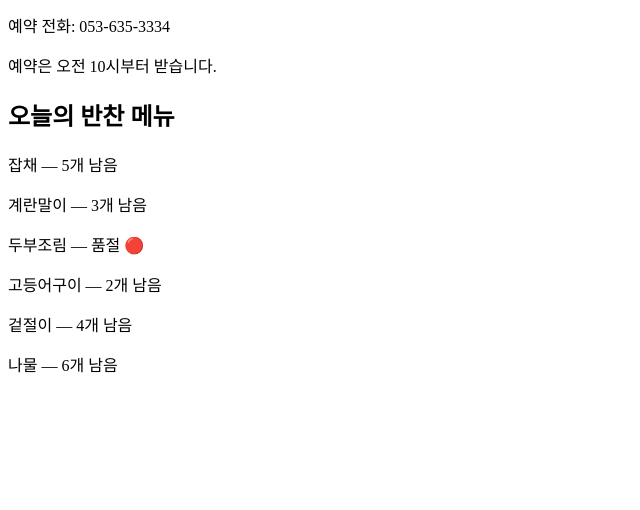
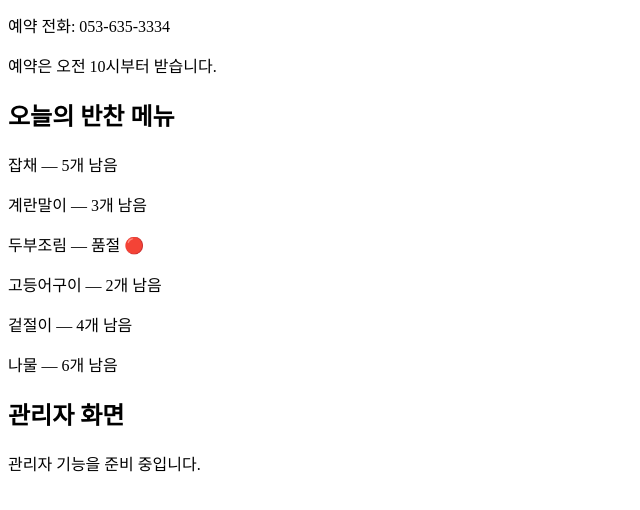
Before and after one commit to kimteahwan0049-beep/minseok-banchan, a plain HTML site: page index.html in a window 1280 px wide. Shown: the part 116-626 px from the top of the page, without its empty margins (0-640 px from the left). Drawn offline with Linux system fonts and the light colour scheme.

Commit message:
Update index.html

```diff
--- a/index.html
+++ b/index.html
@@ -17,5 +17,7 @@
 <p>고등어구이 — 2개 남음</p>
 <p>겉절이 — 4개 남음</p>
 <p>나물 — 6개 남음</p>
+<h2>관리자 화면</h2>
+<p>관리자 기능을 준비 중입니다.</p>
 </body>
 </html>
```
